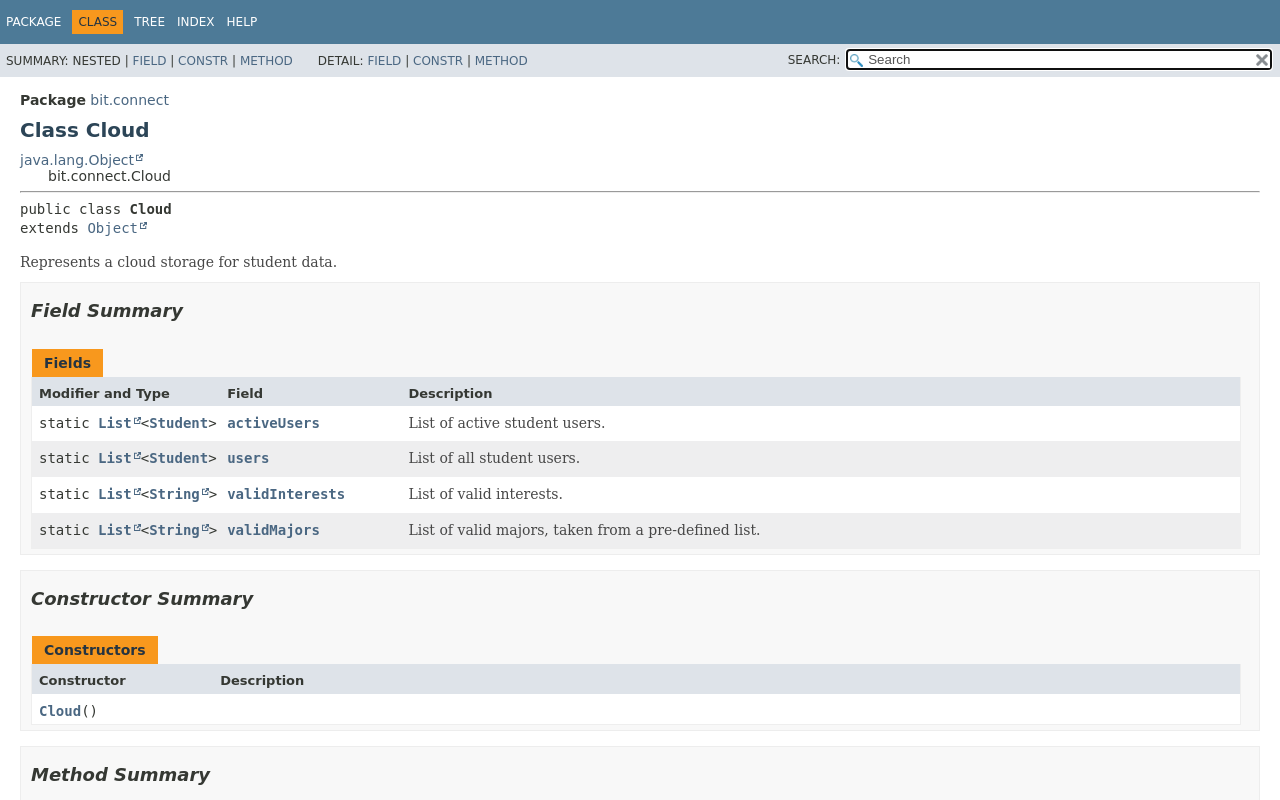
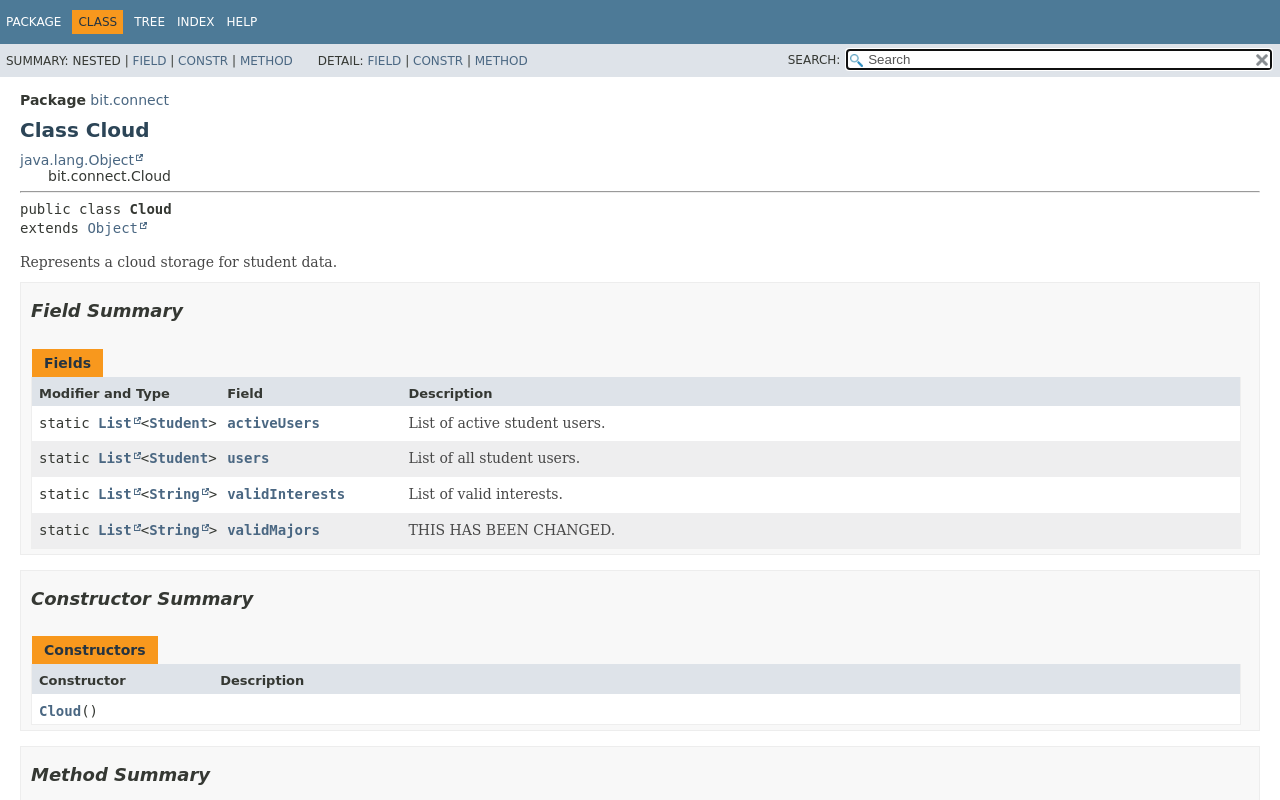
Before and after one commit to rina-reimer/bit-connect, a plain HTML site: page bit/connect/Cloud.html in a window 1280 px wide. Drawn offline with Linux system fonts and the light colour scheme; a web font is replaced by a local one.

Commit message:
Deploying to javadoc from @ rina-reimer/bit-connect@4f1f40a785d6fdab83ea4b190276cedb59d2d9a5 🚀

```diff
--- a/bit/connect/Cloud.html
+++ b/bit/connect/Cloud.html
@@ -107,7 +107,7 @@ loadScripts(document, 'script');</script>
 <div class="col-first odd-row-color"><code>static <a href="https://docs.oracle.com/en/java/javase/17/docs/api/java.base/java/util/List.html" title="class or interface in java.util" class="external-link">List</a>&lt;<a href="https://docs.oracle.com/en/java/javase/17/docs/api/java.base/java/lang/String.html" title="class or interface in java.lang" class="external-link">String</a>&gt;</code></div>
 <div class="col-second odd-row-color"><code><a href="#validMajors" class="member-name-link">validMajors</a></code></div>
 <div class="col-last odd-row-color">
-<div class="block">List of valid majors, taken from a pre-defined list.</div>
+<div class="block">THIS HAS BEEN CHANGED.</div>
 </div>
 </div>
 </section>
@@ -172,7 +172,7 @@ loadScripts(document, 'script');</script>
 <section class="detail" id="validMajors">
 <h3>validMajors</h3>
 <div class="member-signature"><span class="modifiers">public static</span>&nbsp;<span class="return-type"><a href="https://docs.oracle.com/en/java/javase/17/docs/api/java.base/java/util/List.html" title="class or interface in java.util" class="external-link">List</a>&lt;<a href="https://docs.oracle.com/en/java/javase/17/docs/api/java.base/java/lang/String.html" title="class or interface in java.lang" class="external-link">String</a>&gt;</span>&nbsp;<span class="element-name">validMajors</span></div>
-<div class="block">List of valid majors, taken from a pre-defined list.</div>
+<div class="block">THIS HAS BEEN CHANGED.</div>
 </section>
 </li>
 <li>
```
Also changed, not shown: index-all.html (+1 -1 lines).
